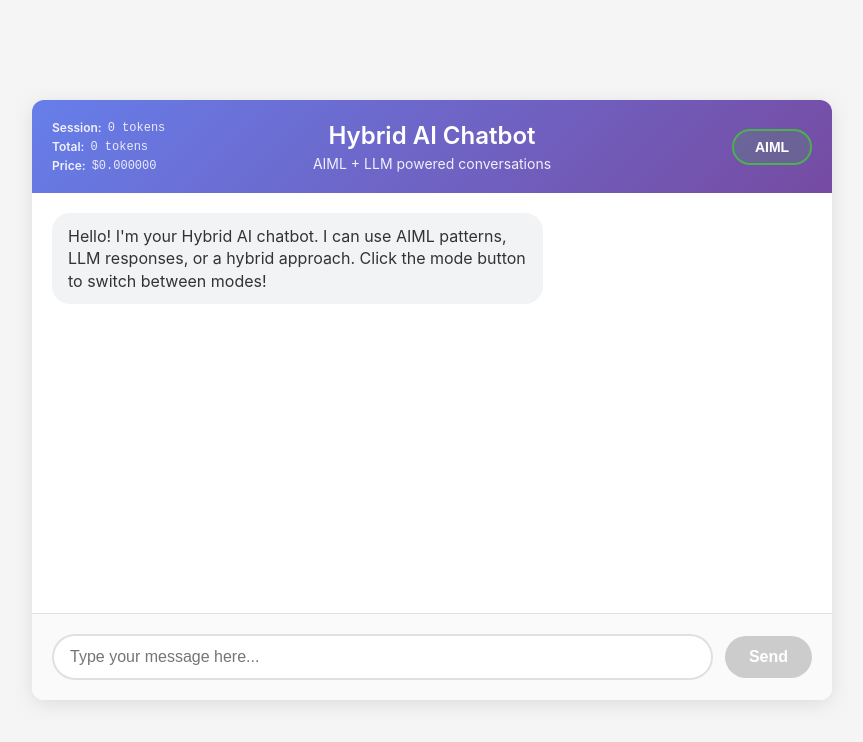
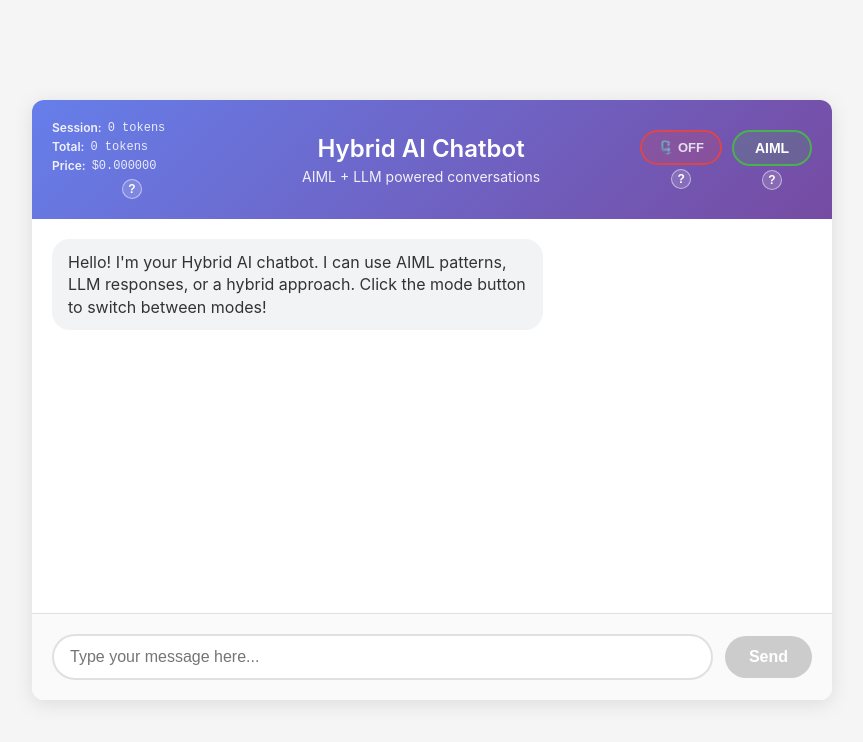
Before and after one commit to elevy99927/hybrid-ai-aiml-chat, a React (Vite) app in the folder src/frontend/: page / in a window 1280 px wide. Shown: the top 742 px of the page, without its empty margins (208-1071 px from the left). Built offline with nearby package versions, Linux system fonts and the light colour scheme; no server answers; the HTML template or start-up script is replaced by a standard one.

Commit message:
add  mark with short desription

```diff
--- a/src/frontend/src/App.css
+++ b/src/frontend/src/App.css
@@ -29,13 +29,31 @@
   position: relative;
 }
 
+.token-stats-wrapper {
+  display: flex;
+  flex-direction: column;
+  gap: 6px;
+  align-items: flex-start;
+  min-width: 150px;
+  position: relative;
+}
+
 .token-stats {
   display: flex;
   flex-direction: column;
   gap: 4px;
   align-items: flex-start;
   font-size: 12px;
-  min-width: 150px;
+}
+
+.stats-help {
+  align-self: center;
+  margin-left: 10px;
+}
+
+.stats-tooltip {
+  left: 0;
+  right: auto;
 }
 
 .stat-item {
@@ -75,7 +93,87 @@
 .mode-selector {
   min-width: 150px;
   display: flex;
+  gap: 10px;
   justify-content: flex-end;
+  align-items: center;
+}
+
+.control-group {
+  display: flex;
+  flex-direction: column;
+  gap: 4px;
+  align-items: center;
+  position: relative;
+}
+
+.help-button {
+  width: 20px;
+  height: 20px;
+  border-radius: 50%;
+  border: 1.5px solid rgba(255, 255, 255, 0.5);
+  background: rgba(255, 255, 255, 0.15);
+  color: white;
+  font-size: 12px;
+  font-weight: bold;
+  cursor: pointer;
+  transition: all 0.2s ease;
+  display: flex;
+  align-items: center;
+  justify-content: center;
+  padding: 0;
+}
+
+.help-button:hover {
+  background: rgba(255, 255, 255, 0.3);
+  border-color: rgba(255, 255, 255, 0.8);
+  transform: scale(1.1);
+}
+
+.help-tooltip {
+  position: absolute;
+  top: 100%;
+  right: 0;
+  margin-top: 8px;
+  z-index: 1000;
+  animation: fadeIn 0.2s ease;
+}
+
+.help-content {
+  background: white;
+  color: #333;
+  padding: 12px 16px;
+  border-radius: 8px;
+  box-shadow: 0 4px 12px rgba(0, 0, 0, 0.15);
+  min-width: 220px;
+  max-width: 280px;
+  font-size: 13px;
+  line-height: 1.4;
+}
+
+.help-content strong {
+  display: block;
+  margin-bottom: 8px;
+  color: #667eea;
+  font-size: 14px;
+}
+
+.help-content p {
+  margin: 4px 0;
+}
+
+.help-content p:last-child {
+  margin-bottom: 0;
+}
+
+@keyframes fadeIn {
+  from {
+    opacity: 0;
+    transform: translateY(-5px);
+  }
+  to {
+    opacity: 1;
+    transform: translateY(0);
+  }
 }
 
 .mode-button {
@@ -111,6 +209,42 @@
 .mode-button.mode-hybrid {
   border-color: #9C27B0;
   background: rgba(156, 39, 176, 0.2);
+}
+
+.llmlingua-button {
+  padding: 8px 16px;
+  border: 2px solid rgba(255, 255, 255, 0.3);
+  border-radius: 20px;
+  background: rgba(255, 255, 255, 0.1);
+  color: white;
+  font-size: 13px;
+  font-weight: 600;
+  cursor: pointer;
+  transition: all 0.3s ease;
+  backdrop-filter: blur(10px);
+  min-width: 70px;
+  display: flex;
+  align-items: center;
+  gap: 4px;
+  justify-content: center;
+}
+
+.llmlingua-button:hover {
+  background: rgba(255, 255, 255, 0.2);
+  border-color: rgba(255, 255, 255, 0.5);
+  transform: translateY(-1px);
+}
+
+.llmlingua-button.enabled {
+  border-color: #4CAF50;
+  background: rgba(76, 175, 80, 0.3);
+  box-shadow: 0 0 10px rgba(76, 175, 80, 0.4);
+}
+
+.llmlingua-button.disabled {
+  border-color: #f44336;
+  background: rgba(244, 67, 54, 0.2);
+  opacity: 0.8;
 }
 
 .messages-container {
--- a/src/frontend/src/App.jsx
+++ b/src/frontend/src/App.jsx
@@ -8,6 +8,10 @@ function App() {
   const [inputValue, setInputValue] = useState('')
   const [isLoading, setIsLoading] = useState(false)
   const [chatMode, setChatMode] = useState('AIML') // AIML, LLM, or Hybrid
+  const [llmLinguaEnabled, setLlmLinguaEnabled] = useState(false)
+  const [showLinguaHelp, setShowLinguaHelp] = useState(false)
+  const [showModeHelp, setShowModeHelp] = useState(false)
+  const [showStatsHelp, setShowStatsHelp] = useState(false)
   const [sessionTokens, setSessionTokens] = useState(0)
   const [totalTokens, setTotalTokens] = useState(0)
   const [totalSpend, setTotalSpend] = useState(0)
@@ -115,6 +119,28 @@ function App() {
     setChatMode(modes[nextIndex])
   }
 
+  const toggleLlmLingua = () => {
+    setLlmLinguaEnabled(prev => !prev)
+  }
+
+  const toggleLinguaHelp = () => {
+    setShowLinguaHelp(prev => !prev)
+    setShowModeHelp(false) // Close other help
+    setShowStatsHelp(false)
+  }
+
+  const toggleModeHelp = () => {
+    setShowModeHelp(prev => !prev)
+    setShowLinguaHelp(false) // Close other help
+    setShowStatsHelp(false)
+  }
+
+  const toggleStatsHelp = () => {
+    setShowStatsHelp(prev => !prev)
+    setShowLinguaHelp(false)
+    setShowModeHelp(false)
+  }
+
   const copyToClipboard = (text) => {
     // Remove the source info (💭 ...) before copying
     const cleanText = text.replace(/\s*💭\s*.+$/, '')
@@ -130,6 +156,7 @@ function App() {
     <div className="app">
       <div className="chat-container">
         <div className="chat-header">
+          <div className="token-stats-wrapper">
             <div className="token-stats">
               <div className="stat-item">
                 <span className="stat-label">Session:</span>
@@ -144,17 +171,78 @@ function App() {
                 <span className="stat-value">${totalSpend.toFixed(6)}</span>
               </div>
             </div>
+            <button
+              onClick={toggleStatsHelp}
+              className="help-button stats-help"
+              title="Token usage explained"
+            >
+              ?
+            </button>
+            {showStatsHelp && (
+              <div className="help-tooltip stats-tooltip">
+                <div className="help-content">
+                  <strong>Token Usage</strong>
+                  <p><strong>Session:</strong> Tokens used in current conversation</p>
+                  <p><strong>Total:</strong> All tokens used across all sessions</p>
+                  <p><strong>Price:</strong> Total cost based on token usage</p>
+                </div>
+              </div>
+            )}
+          </div>
           <div className="header-center">
             <h1>Hybrid AI Chatbot</h1>
             <p>AIML + LLM powered conversations</p>
           </div>
           <div className="mode-selector">
+            <div className="control-group">
+              <button
+                onClick={toggleLlmLingua}
+                className={`llmlingua-button ${llmLinguaEnabled ? 'enabled' : 'disabled'}`}
+                title={`LLMLingua: ${llmLinguaEnabled ? 'Enabled' : 'Disabled'}`}
+              >
+                🗜️ {llmLinguaEnabled ? 'ON' : 'OFF'}
+              </button>
+              <button
+                onClick={toggleLinguaHelp}
+                className="help-button"
+                title="What is LLMLingua?"
+              >
+                ?
+              </button>
+              {showLinguaHelp && (
+                <div className="help-tooltip">
+                  <div className="help-content">
+                    <strong>LLMLingua</strong>
+                    <p>Compresses prompts up to 20x to reduce tokens and costs while maintaining response quality.</p>
+                  </div>
+                </div>
+              )}
+            </div>
+            <div className="control-group">
               <button
                 onClick={cycleChatMode}
                 className={`mode-button mode-${chatMode.toLowerCase()}`}
               >
                 {chatMode}
               </button>
+              <button
+                onClick={toggleModeHelp}
+                className="help-button"
+                title="Chat modes explained"
+              >
+                ?
+              </button>
+              {showModeHelp && (
+                <div className="help-tooltip">
+                  <div className="help-content">
+                    <strong>Chat Modes</strong>
+                    <p><strong>AIML:</strong> Pattern-based responses (fast, no cost)</p>
+                    <p><strong>LLM:</strong> AI-powered responses (flexible, uses tokens)</p>
+                    <p><strong>Hybrid:</strong> Best of both worlds</p>
+                  </div>
+                </div>
+              )}
+            </div>
           </div>
         </div>
 
```
Lines whose indentation alone changed are shown as unchanged.
